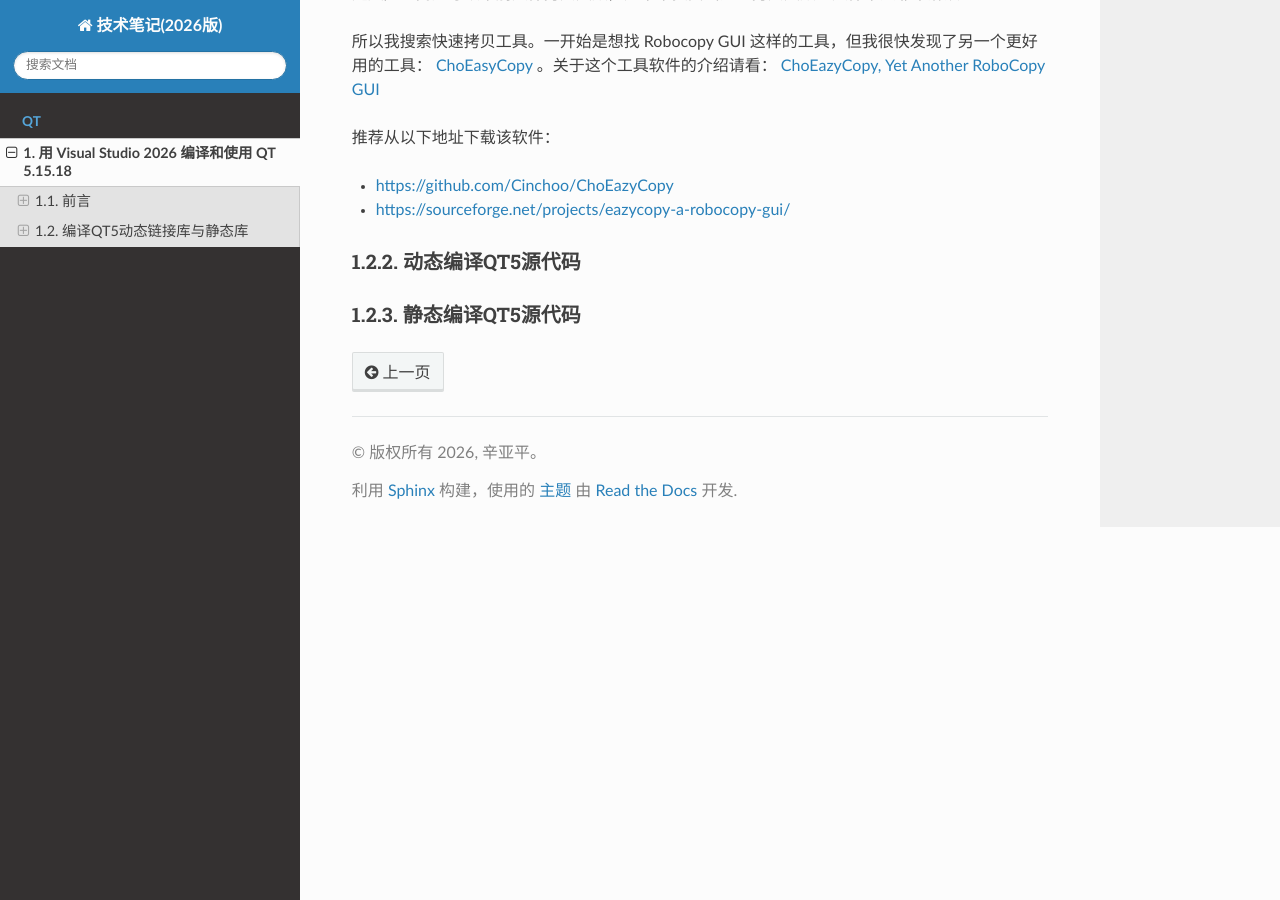
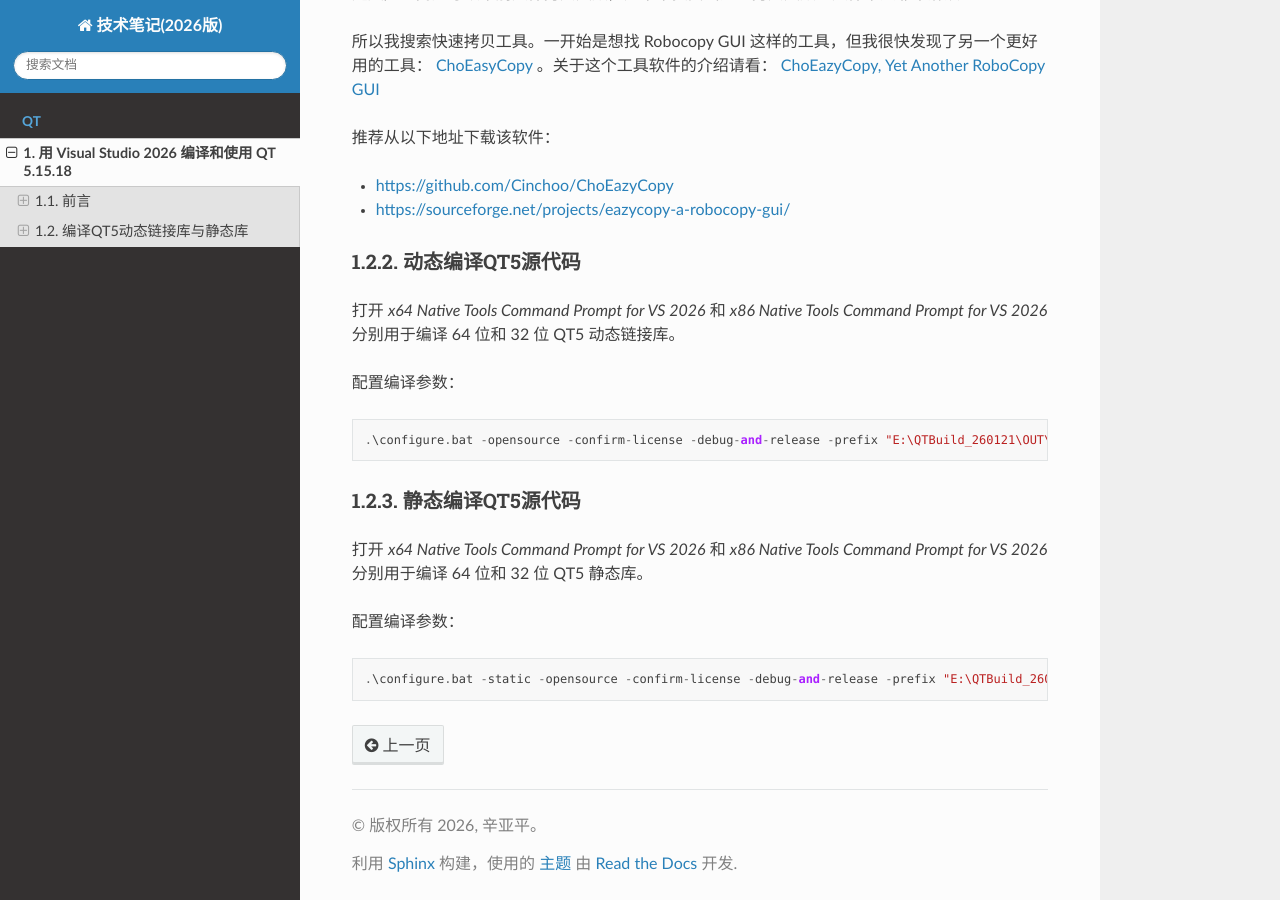
Before and after one commit to yapingxin/TechNotes-2026, a Sphinx documentation site: the page built from docs/QT/260121-VS2026-BuildQT5.rst, in a window 1280 px wide and 900 px high, scrolled down 1601 px. Built offline with Sphinx 7.4.7 and the Read the Docs theme 3.1.0, drawn with Linux system fonts in a browser that asks for light colours.

Commit message:
配置编译参数：

```diff
--- a/docs/QT/260121-VS2026-BuildQT5.rst
+++ b/docs/QT/260121-VS2026-BuildQT5.rst
@@ -72,5 +72,21 @@
 动态编译QT5源代码
 ~~~~~~~~~~~~~~~~~
 
+打开 `x64 Native Tools Command Prompt for VS 2026` 和 `x86 Native Tools Command Prompt for VS 2026` 分别用于编译 64 位和 32 位 QT5 动态链接库。
+
+配置编译参数：
+
+::
+
+    .\configure.bat -opensource -confirm-license -debug-and-release -prefix "E:\QTBuild_260121\OUT\Qt5.15.18\VC2026-x64-Shared" -platform win32-msvc -qt-sqlite -qt-pcre -qt-zlib -qt-libpng -qt-libjpeg -qt-freetype -qt-harfbuzz -opengl dynamic -skip qtwebengine -skip wayland -skip purchasing -skip qtspeech -skip qtdoc -nomake tests -nomake examples -optimize-size -strip -c++std c++17 -mp
+
 静态编译QT5源代码
 ~~~~~~~~~~~~~~~~~
+
+打开 `x64 Native Tools Command Prompt for VS 2026` 和 `x86 Native Tools Command Prompt for VS 2026` 分别用于编译 64 位和 32 位 QT5 静态库。
+
+配置编译参数：
+
+::
+
+    .\configure.bat -static -opensource -confirm-license -debug-and-release -prefix "E:\QTBuild_260121\OUT\Qt5.15.18\VC2026-x64-Static" -platform win32-msvc -qt-sqlite -qt-pcre -qt-zlib -qt-libpng -qt-libjpeg -qt-freetype -qt-harfbuzz -opengl dynamic -skip qtwebengine -skip wayland -skip purchasing -skip qtspeech -skip qtdoc -nomake tests -nomake examples -optimize-size -strip -c++std c++17 -mp
```
